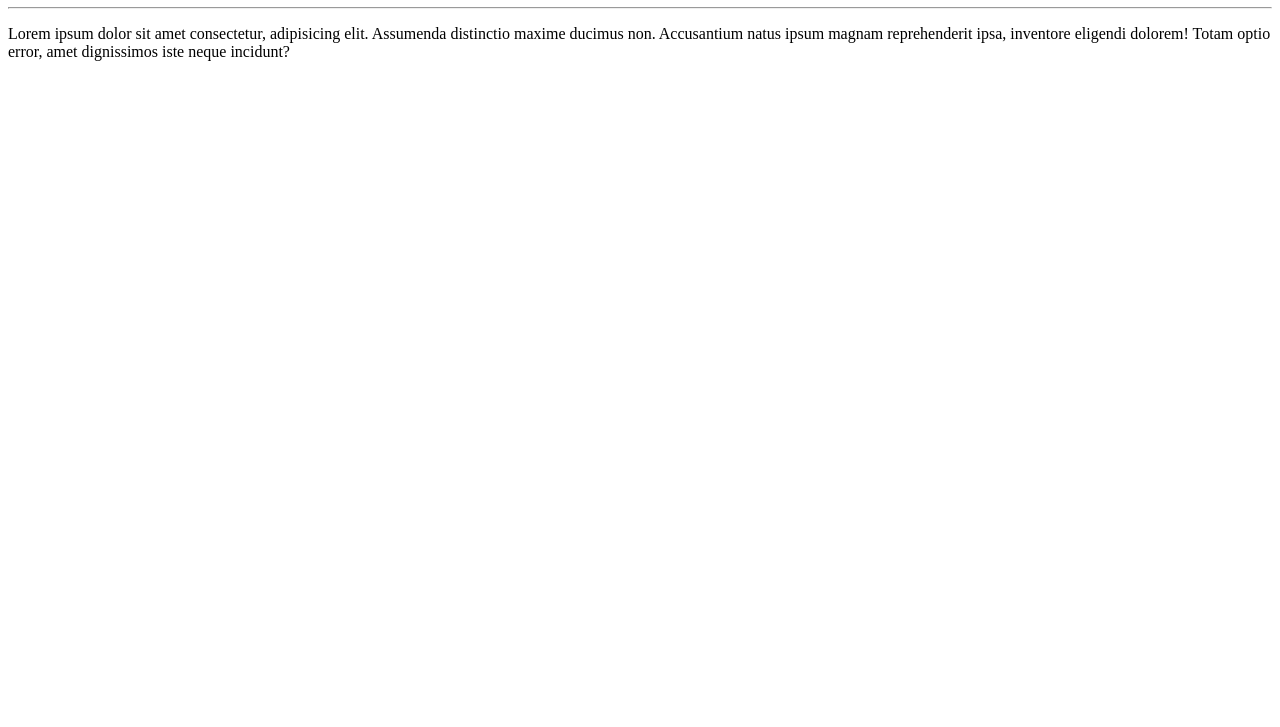
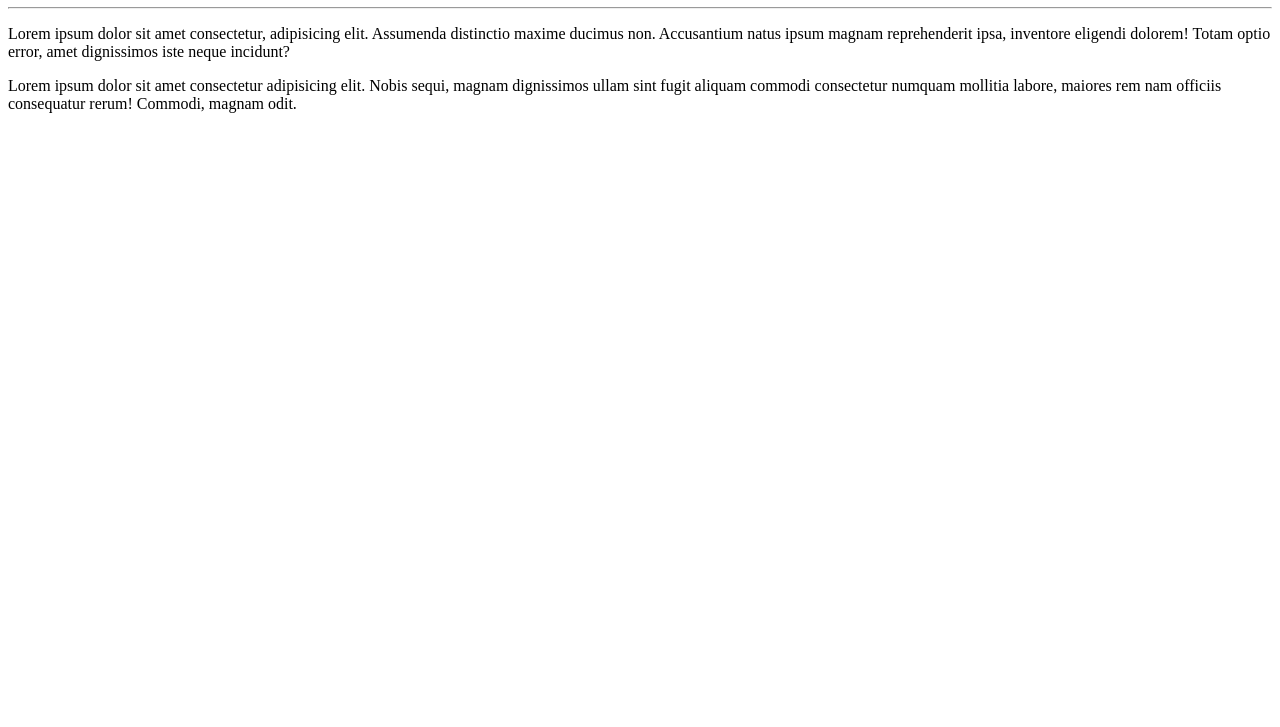
Before and after one commit to lucasmanesco/Ola-Mundo, a plain HTML site: page site-exemplo/index.html in a window 1280 px wide. Shown: the part 73-800 px from the top of the page. Drawn offline with Linux system fonts and the light colour scheme.

Commit message:
adicionei um parágrafo

```diff
--- a/site-exemplo/index.html
+++ b/site-exemplo/index.html
@@ -10,5 +10,6 @@
     <h1>Olá, Mundo!</h1>
     <hr>
     <p>Lorem ipsum dolor sit amet consectetur, adipisicing elit. Assumenda distinctio maxime ducimus non. Accusantium natus ipsum magnam reprehenderit ipsa, inventore eligendi dolorem! Totam optio error, amet dignissimos iste neque incidunt?</p>
+    <p>Lorem ipsum dolor sit amet consectetur adipisicing elit. Nobis sequi, magnam dignissimos ullam sint fugit aliquam commodi consectetur numquam mollitia labore, maiores rem nam officiis consequatur rerum! Commodi, magnam odit.</p>
 </body>
 </html>
```
